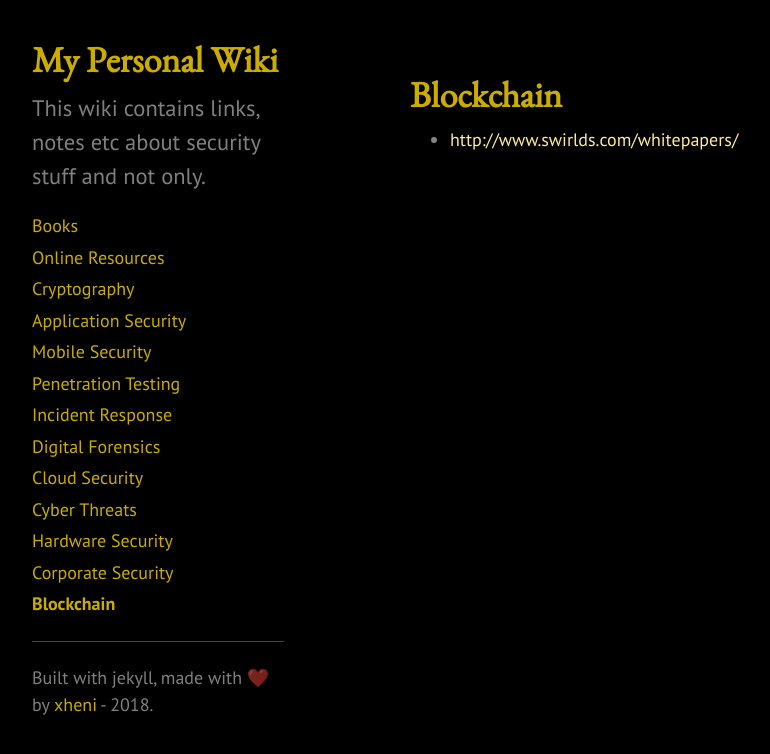
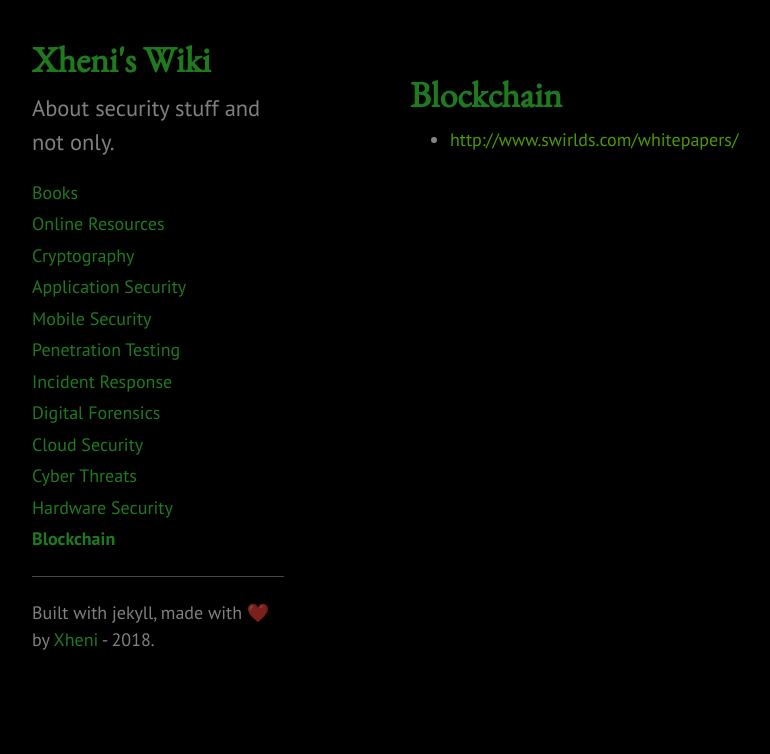
Before and after one commit to xh3n1/wiki, a Jekyll site: the page built from pages/11-blockchain.md, in a window 1280 px wide. Shown: the top 754 px of the page, without its empty margins (4-774 px from the left). Built offline with Jekyll 4.4.1, drawn with Linux system fonts in a browser that asks for light colours.

Commit message:
various fixes
Signed-off-by: Xheni Myrtaj <myrtajxheni@gmail.com>

```diff
--- a/_config.yml
+++ b/_config.yml
@@ -1,9 +1,9 @@
 # Setup
-title: My Personal Wiki
-description: This wiki contains links, notes etc about security stuff and not only.
+title: Xheni's Wiki
+description: About security stuff and not only.
 url: https://wiki.xheni.me
 author:
-  name: xheni
+  name: Xheni
   url: https://xheni.me
 ga_id: todo
 host: 10.211.55.4
--- a/public/css/_blackdoc.scss
+++ b/public/css/_blackdoc.scss
@@ -54,12 +54,12 @@ h1 a, h2 a, h3 a, h4 a, h5 a, h6 a {
 }
 
 a {
-  color: #ffeb99;
+  color: #4d9900;
   transition: color ease 0.3s;
 }
 
 a:hover {
-  color: #caad00;
+  color: #1f7a1f;
 }
 
 .btn {
@@ -195,12 +195,12 @@ tbody tr:nth-child(odd) th {
 
 /* Sidebar links */
 .sidebar a {
-  color: #caad00;
+  color: #1f7a1f;
 }
 
 /* About section */
 .sidebar-about h1 {
-  color: #caad00;
+  color: #1f7a1f;
   margin-top: 0;
   font-family: 'Noto Serif', serif;
   font-size: 2rem;
@@ -275,7 +275,7 @@ a.sidebar-nav-item:focus {
 .page-title,
 .post-title,
 .post-title a {
-  color: #caad00;
+  color: #1f7a1f;
 }
 
 /*
```
Also changed, not shown: _posts/2018-12-25-helloworld.md (added, +11 -0 lines), pages/05-penetration-testing.md (+1 -1 lines), pages/11-corporate-security.md (deleted, +0 -9 lines), README.md, pages/11-blockchain.md (renamed from pages/12-blockchain.md).
